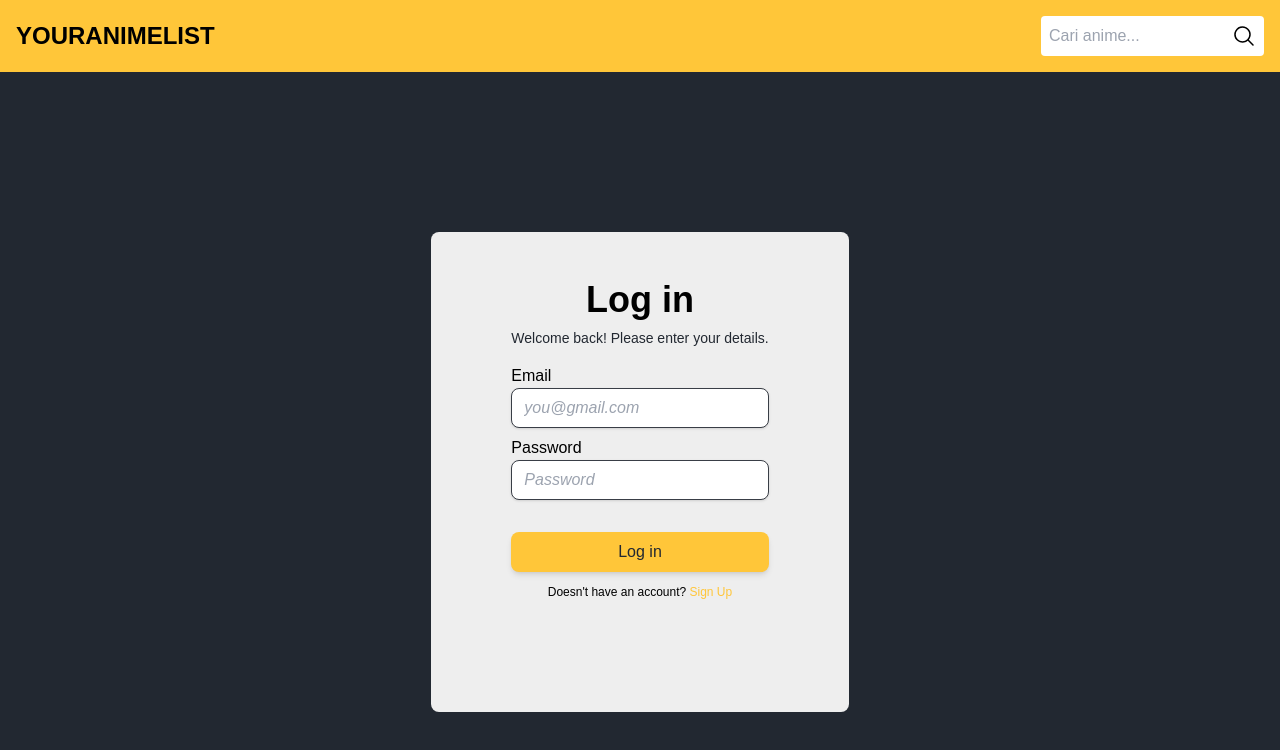
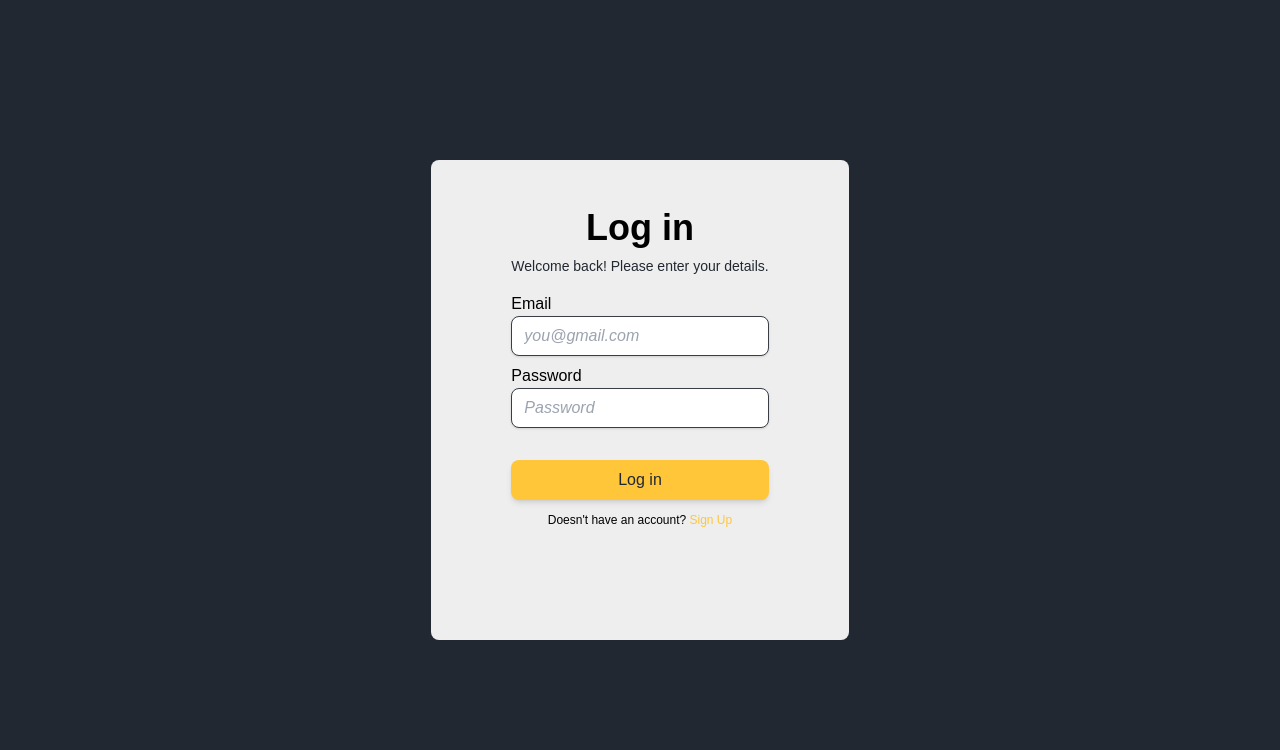
Before and after one commit to falihdzakwanz/youranimelist, a Next.js app: page /users/login in a window 1280 px wide. Shown: the top 750 px of the page. Built offline with nearby package versions, Linux system fonts and the light colour scheme; a web font is replaced by a local one.

Commit message:
feat: session provider and disable navbar

```diff
--- a/src/app/layout.jsx
+++ b/src/app/layout.jsx
@@ -1,7 +1,11 @@
+"use client"
+
 import { SpeedInsights } from "@vercel/speed-insights/next"
+import { SessionProvider } from 'next-auth/react'
 import { Gabarito, Roboto } from 'next/font/google'
 import Navbar from '@/components/Navbar'
 import './globals.css'
+import { useRouter } from "next/navigation"
 
 const gabarito = Gabarito({ subsets: ['latin'] })
 const roboto = Roboto({
@@ -9,17 +13,18 @@ const roboto = Roboto({
   subsets: ['latin']
 })
 
-export const metadata = {
-  title: 'YourAnimeList',
-  description: 'Your Beloved Indonesian Anime Website',
-}
+const disableNavbar = ["/login", "register"]
 
 export default function RootLayout({ children }) {
+  const router = useRouter()
+  const pathName = router.pathname
   return (
     <html lang="en">
       <body className={`${gabarito.className || roboto.className} bg-color-dark`} suppressHydrationWarning={true}>
-        <Navbar />
-        {children}
+        <SessionProvider>
+          {disableNavbar.includes(pathName) && <Navbar />}
+          {children}
+        </SessionProvider>
       </body>
     </html>
   )
```
